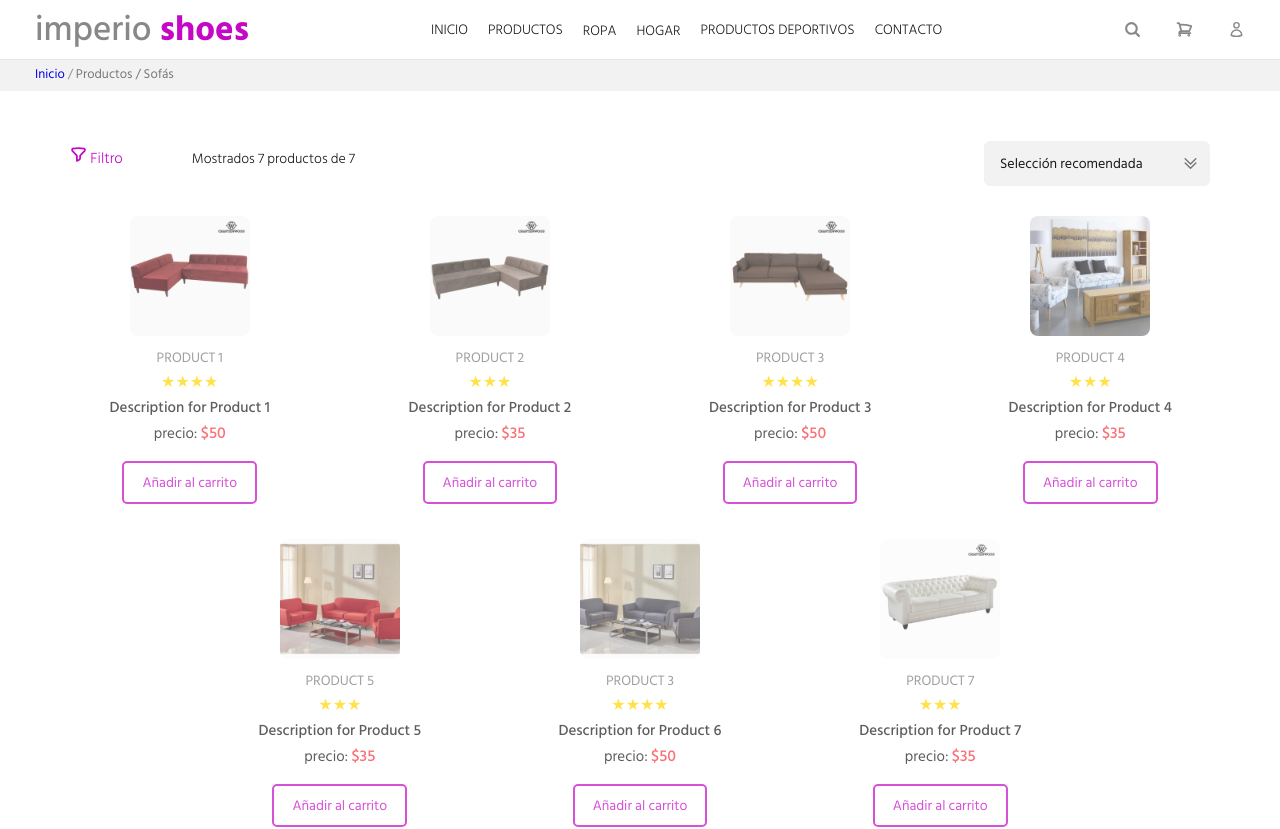
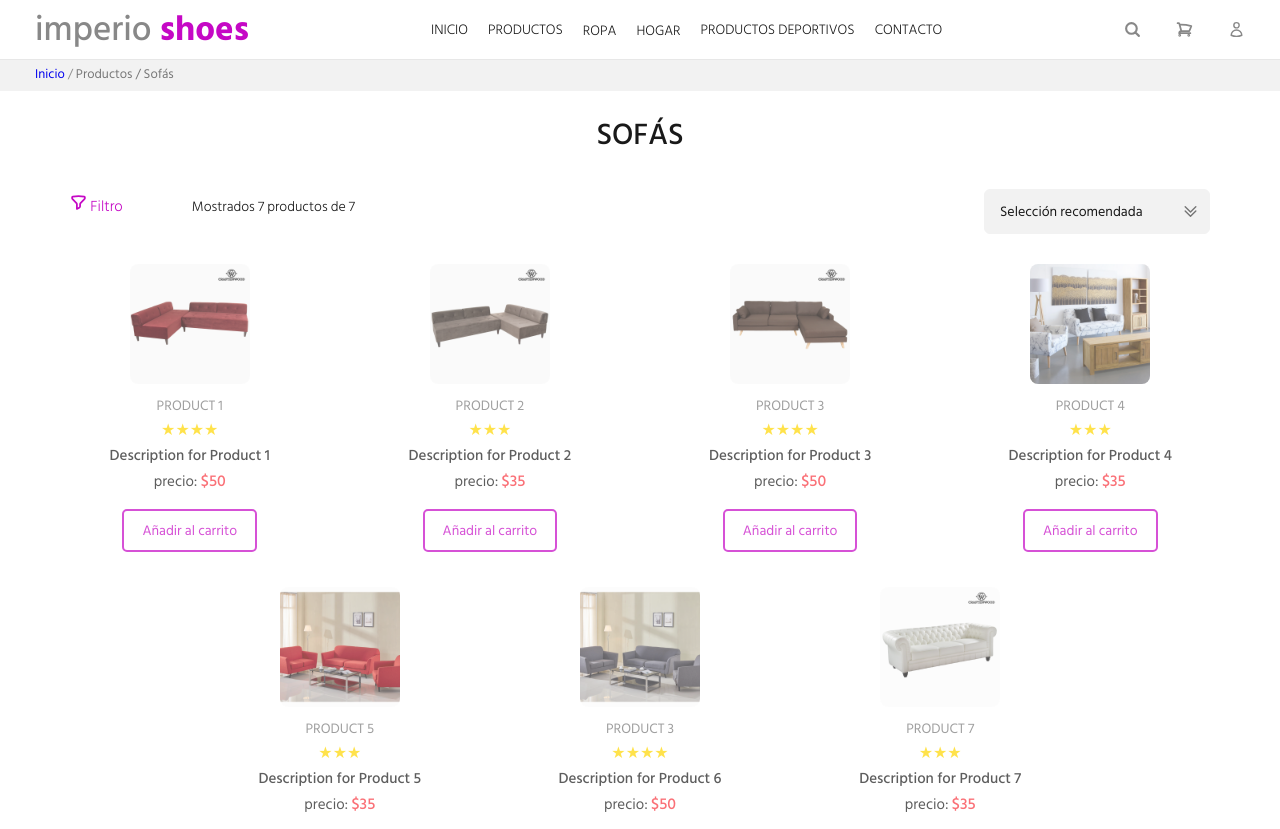
Before and after one commit to gszcode/E-commerce, a React (Vite) app: page /products/sofas in a window 1280 px wide. Shown: the top 829 px of the page. Built offline with nearby package versions, Linux system fonts and the light colour scheme.

Commit message:
titulo de pagina agregado

```diff
--- a/src/page/Products/HomeProducts/Sofas/index.tsx
+++ b/src/page/Products/HomeProducts/Sofas/index.tsx
@@ -2,7 +2,7 @@ import Products from '../..'
 import { sofas } from '../../../../json/home_products'
 
 const Sofas = () => {
-  return <Products products={sofas} page="/ Sofás" />
+  return <Products products={sofas} page="/ Sofás" title="SOFÁS" />
 }
 
 export default Sofas
```
